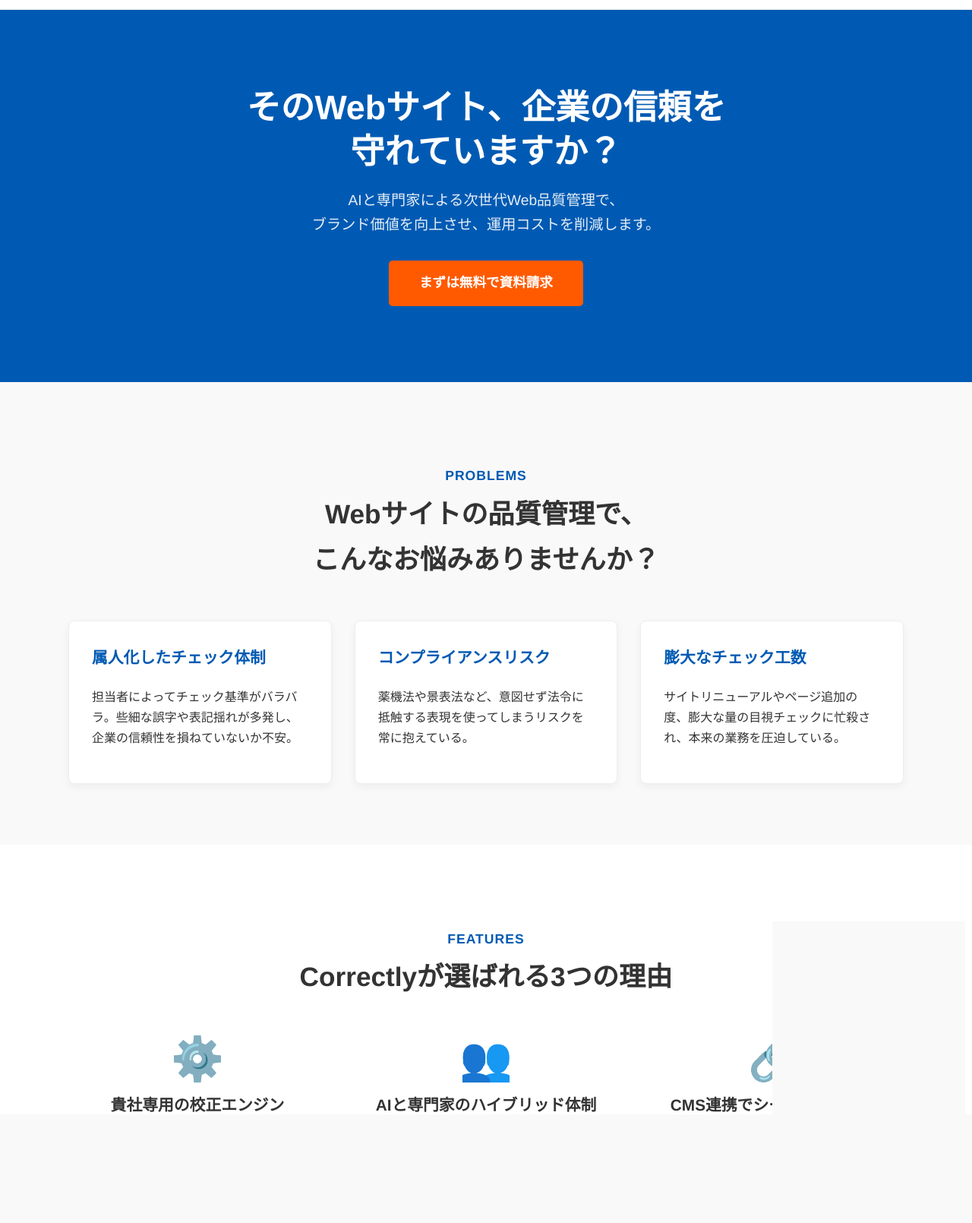
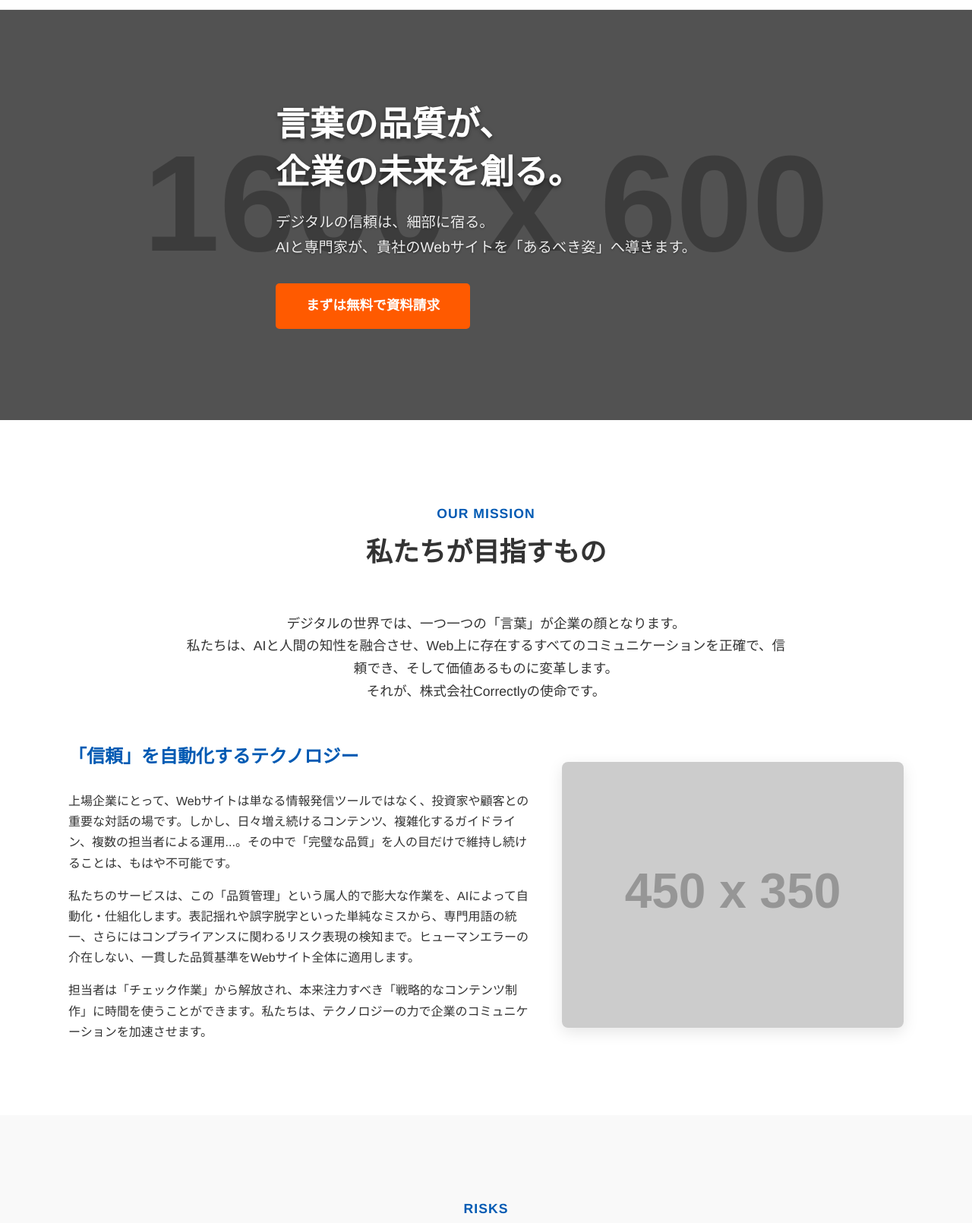
Before and after one commit to ogawa-lang/website_mock, a plain HTML site: page website/index.html in a window 1280 px wide. Shown: the part 58-1668 px from the top of the page at 76% size. Drawn offline with Linux system fonts and the light colour scheme; placeholder pictures from the web are drawn by us.

Commit message:
Update index.html

```diff
--- a/website/index.html
+++ b/website/index.html
@@ -24,6 +24,10 @@
         }
         a:hover {
             text-decoration: underline;
+        }
+        img {
+            max-width: 100%;
+            height: auto;
         }
 
         /* --- ヘッダー --- */
@@ -85,21 +89,43 @@
 
         /* --- メインビジュアル (ヒーローセクション) --- */
         .hero {
-            background: #005ab3;
+            position: relative; /* 画像を背後に配置するための基準点 */
             color: #fff;
-            text-align: center;
-            padding: 100px 20px;
+            text-align: left;
+            padding: 120px 0; /* 高さを確保 */
+            display: flex;
+            align-items: center;
+            min-height: 450px;
+            box-sizing: border-box;
+            overflow: hidden; /* 画像がはみ出ないように */
+        }
+        .hero-image {
+            position: absolute;
+            top: 0;
+            left: 0;
+            width: 100%;
+            height: 100%;
+            object-fit: cover; /* 画像をセクション全体に引き伸ばす */
+            z-index: -1; /* テキストの背後に移動 */
+            filter: brightness(0.4); /* 画像を暗くして文字を読みやすくする */
+        }
+        .hero .container {
+            position: relative; /* z-indexを効かせるため */
+            z-index: 1;
         }
         .hero h1 {
             font-size: 2.8em;
-            margin: 0 0 10px 0;
-            line-height: 1.3;
+            margin: 0 0 20px 0;
+            line-height: 1.4;
             font-weight: 700;
+            text-shadow: 0 2px 5px rgba(0,0,0,0.5); /* 文字に影をつけて読みやすく */
         }
         .hero p {
             font-size: 1.2em;
             margin-bottom: 30px;
             opacity: 0.9;
+            max-width: 600px; /* テキスト幅を制限して読みやすく */
+            text-shadow: 0 1px 3px rgba(0,0,0,0.5);
         }
         .hero .cta-button {
             background: #ff5a00;
@@ -122,7 +148,7 @@
         .section {
             padding: 80px 0;
         }
-        .section:nth-of-type(odd) {
+        .section:nth-of-type(even) { /* 偶数セクションの背景色を変更 */
             background: #fff;
         }
         .section-title {
@@ -138,6 +164,35 @@
             font-weight: bold;
             margin-bottom: 5px;
             letter-spacing: 1px;
+        }
+
+        /* --- 私たちの使命セクション --- */
+        .mission-intro {
+            text-align: center;
+            max-width: 800px;
+            margin: 0 auto 50px;
+            font-size: 1.1em;
+        }
+        .mission-content {
+            display: flex;
+            align-items: center;
+            gap: 40px;
+        }
+        .mission-text {
+            flex: 1;
+        }
+        .mission-text h3 {
+            font-size: 1.5em;
+            color: #005ab3;
+            margin-top: 0;
+        }
+        .mission-image {
+            flex: 1;
+            max-width: 450px;
+        }
+        .mission-image img {
+            border-radius: 8px;
+            box-shadow: 0 6px 20px rgba(0,0,0,0.1);
         }
 
         /* --- 「お悩み」セクション --- */
@@ -259,17 +314,38 @@
             main {
                 padding-top: 120px; /* スマホ時のヘッダー高さに合わせる */
             }
+
+            .hero {
+                padding: 80px 0;
+                min-height: 300px;
+                text-align: center; /* スマホでは中央揃えに戻す */
+            }
             .hero h1 {
                 font-size: 2em;
             }
             .hero p {
                 font-size: 1em;
+                margin: 0 auto 30px; /* 中央揃え */
             }
+
+            .mission-content {
+                flex-direction: column; /* スマホでは縦積みに */
+            }
+            .mission-image {
+                margin-top: 30px;
+                max-width: 100%;
+            }
+
             .section-title {
                 font-size: 1.8em;
             }
             .features-grid {
                 grid-template-columns: 1fr; /* スマホでは1列に */
+            }
+
+            .footer-content {
+                flex-direction: column;
+                gap: 20px;
             }
         }
 
@@ -296,31 +372,64 @@
     </header>
 
     <main>
-        <!-- ▼メインビジュアル▼ -->
+        <!-- ▼メインビジュアル (バナー挿入) ▼ -->
         <section class="hero">
+            <!--
+                ダミー画像のバナーを挿入しています。
+                サイズ(1600x600)、背景色(333=濃いグレー)、文字色(FFF=白)を指定しています。
+                本番ではこのsrcを実際の.jpegファイルのパスに変更してください。
+            -->
+            <img src="https://placehold.co/1600x600/333333/FFFFFF?text=Brand+Image+Banner" alt="ブランドイメージバナー" class="hero-image">
             <div class="container">
-                <h1>そのWebサイト、企業の信頼を<br>守れていますか？</h1>
-                <p>AIと専門家による次世代Web品質管理で、<br>ブランド価値を向上させ、運用コストを削減します。</p>
+                <h1>言葉の品質が、<br>企業の未来を創る。</h1>
+                <p>
+                    デジタルの信頼は、細部に宿る。<br>
+                    AIと専門家が、貴社のWebサイトを「あるべき姿」へ導きます。
+                </p>
                 <a href="#contact" class="cta-button">まずは無料で資料請求</a>
             </div>
         </section>
 
-        <!-- ▼こんなお悩みありませんか？▼ -->
+        <!-- ▼私たちの使命 (ブランディング) ▼ -->
+        <section id="mission" class="section">
+            <div class="container">
+                <h2 class="section-title"><span>OUR MISSION</span>私たちが目指すもの</h2>
+                <p class="mission-intro">
+                    デジタルの世界では、一つ一つの「言葉」が企業の顔となります。<br>
+                    私たちは、AIと人間の知性を融合させ、Web上に存在するすべてのコミュニケーションを正確で、信頼でき、そして価値あるものに変革します。<br>
+                    それが、株式会社Correctlyの使命です。
+                </p>
+                <div class="mission-content">
+                    <div class="mission-text">
+                        <h3>「信頼」を自動化するテクノロジー</h3>
+                        <p>上場企業にとって、Webサイトは単なる情報発信ツールではなく、投資家や顧客との重要な対話の場です。しかし、日々増え続けるコンテンツ、複雑化するガイドライン、複数の担当者による運用...。その中で「完璧な品質」を人の目だけで維持し続けることは、もはや不可能です。</p>
+                        <p>私たちのサービスは、この「品質管理」という属人的で膨大な作業を、AIによって自動化・仕組化します。表記揺れや誤字脱字といった単純なミスから、専門用語の統一、さらにはコンプライアンスに関わるリスク表現の検知まで。ヒューマンエラーの介在しない、一貫した品質基準をWebサイト全体に適用します。</p>
+                        <p>担当者は「チェック作業」から解放され、本来注力すべき「戦略的なコンテンツ制作」に時間を使うことができます。私たちは、テクノロジーの力で企業のコミュニケーションを加速させます。</p>
+                    </div>
+                    <div class="mission-image">
+                        <!-- ダミーの画像（テクノロジーイメージ） -->
+                        <img src="https://placehold.co/450x350/EAF5FF/005AB3?text=Technology+for+Trust" alt="信頼を自動化するテクノロジー">
+                    </div>
+                </div>
+            </div>
+        </section>
+
+        <!-- ▼なぜ今、Web品質が問われるのか？ (旧お悩み) ▼ -->
         <section id="problems" class="section">
             <div class="container">
-                <h2 class="section-title"><span>PROBLEMS</span>Webサイトの品質管理で、<br>こんなお悩みありませんか？</h2>
+                <h2 class="section-title"><span>RISKS</span>なぜ今、Web品質が問われるのか？</h2>
                 <div class="problems-grid">
                     <div class="problem-card">
                         <h3>属人化したチェック体制</h3>
-                        <p>担当者によってチェック基準がバラバラ。些細な誤字や表記揺れが多発し、企業の信頼性を損ねていないか不安。</p>
+                        <p>「担当者のAさんしか分からない」ルールが多発。基準がバラバラで、些細な誤字や表記揺れが放置されていませんか？その小さなミスが、企業の信頼性を静かに損ねています。</p>
                     </div>
                     <div class="problem-card">
-                        <h3>コンプライアンスリスク</h3>
-                        <p>薬機法や景表法など、意図せず法令に抵触する表現を使ってしまうリスクを常に抱えている。</p>
+                        <h3>深刻なコンプライアンスリスク</h3>
+                        <p>意図せずとも、景品表示法や薬機法に抵触する「攻めすぎた表現」を使っていませんか？SNSでの炎上や行政指導のリスクは、企業の存続に関わる重大な問題です。</p>
                     </div>
                     <div class="problem-card">
-                        <h3>膨大なチェック工数</h3>
-                        <p>サイトリニューアルやページ追加の度、膨大な量の目視チェックに忙殺され、本来の業務を圧迫している。</p>
+                        <h3>機会損失を生む「チェック工数」</h3>
+                        <p>コンテンツ公開前の「目視チェック」に、マーケティング部門の貴重なリソースが割かれていませんか？その時間は、本来もっと創造的な業務に使えるはずです。</p>
                     </div>
                 </div>
             </div>
@@ -334,17 +443,17 @@
                     <div class="feature-item">
                         <div class="icon">⚙️</div>
                         <h3>貴社専用の校正エンジン</h3>
-                        <p>貴社独自の表記ルールやガイドラインをAIに学習させ、”貴社ならでは”の品質基準を実現します。</p>
+                        <p>一般的な校正ツールではありません。貴社のブランドブックやIR情報に基づき、「貴社だけの」専用辞書をAIに学習させ、独自の品質基準を構築します。</p>
                     </div>
                     <div class="feature-item">
                         <div class="icon">👥</div>
                         <h3>AIと専門家のハイブリッド体制</h3>
-                        <p>AIの網羅性と、専門家の知見を組み合わせることで、機械では判断が難しい表現まで見逃しません。</p>
+                        <p>AIが網羅的に検知し、専門家が文脈やニュアンスを最終判断。機械の速さと人間の知性を組み合わせ、機械だけでは不可能な「伝わる品質」を実現します。</p>
                     </div>
                     <div class="feature-item">
                         <div class="icon">🔗</div>
                         <h3>CMS連携でシームレスな運用</h3>
-                        <p>主要CMSとのAPI連携に対応。現在の運用フローを大きく変えることなく導入可能です。</p>
+                        <p>主要なCMSとのAPI連携に標準対応。記事の作成・編集画面でリアルタイムに校正が実行され、現在の運用フローを一切変えることなく導入可能です。</p>
                     </div>
                 </div>
             </div>
```
